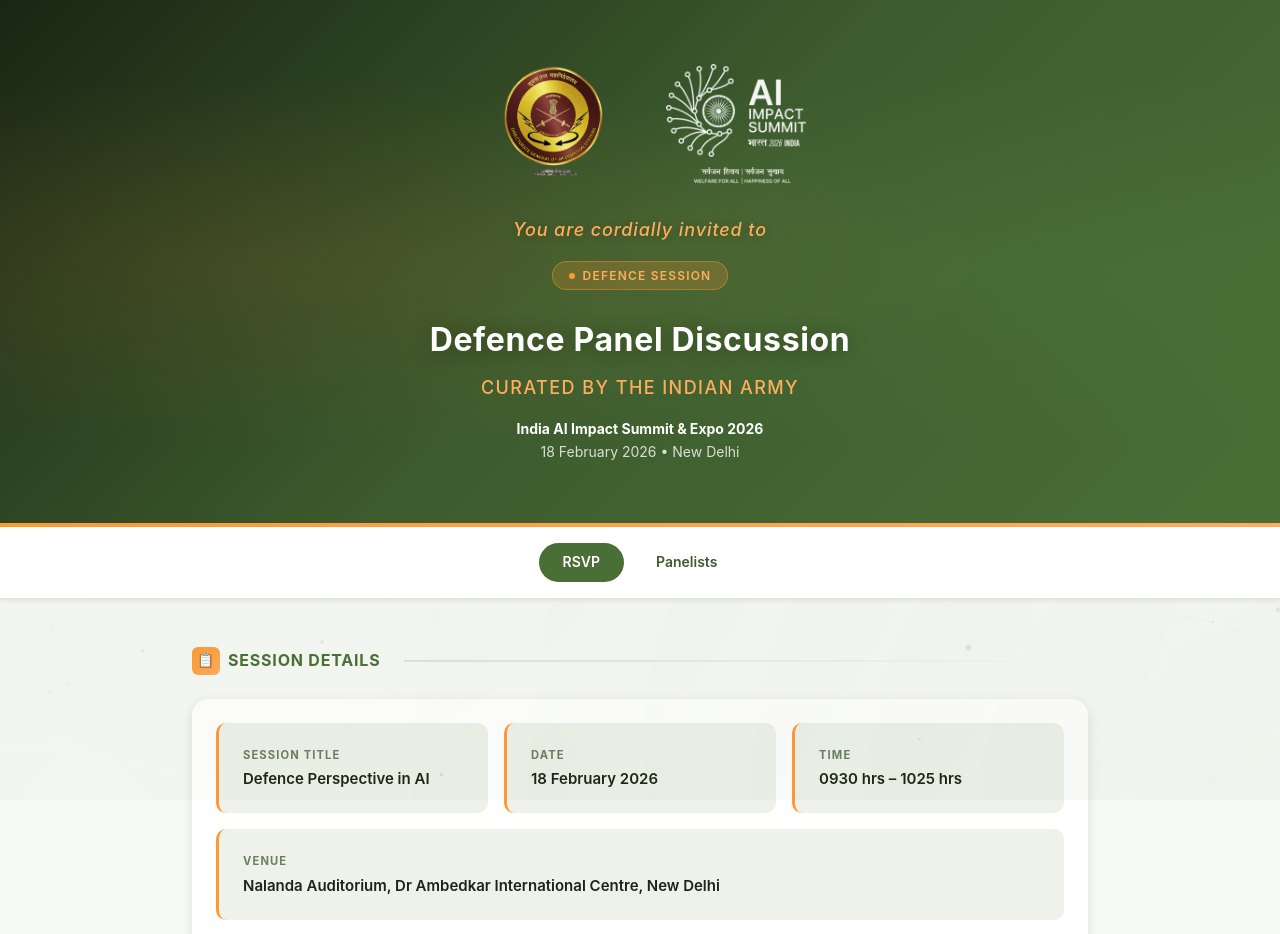
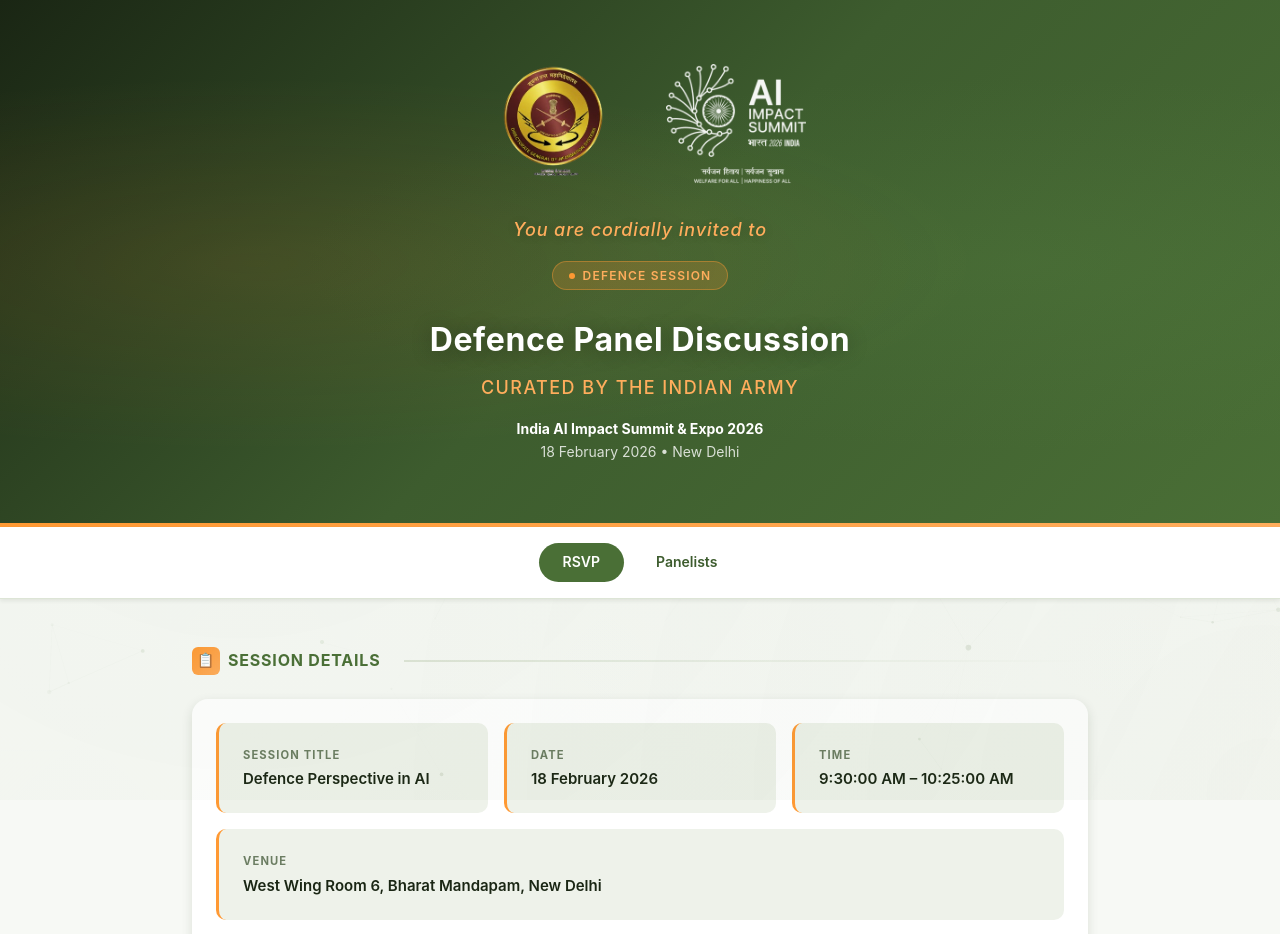
Before and after one commit to Eswar-git1/ai_summit_invite, a Next.js app: page / in a window 1280 px wide. Shown: the top 934 px of the page. Built offline with nearby package versions, Linux system fonts and the light colour scheme; no server answers.

Commit message:
Update venue and timing with revised details
- Changed timing format from military time to AM/PM: 9:30:00 AM to 10:25:00 AM
- Updated venue from Nalanda Auditorium to West Wing Room 6, Bharat Mandapam
- All changes effective for 18 February 2026 panel discussion

```diff
--- a/src/app/page.tsx
+++ b/src/app/page.tsx
@@ -228,12 +228,12 @@
                 </div>
                 <div className="session-item">
                   <span className="session-item__label">Time</span>
-                  <span className="session-item__value">0930 hrs – 1025 hrs</span>
+                  <span className="session-item__value">9:30:00 AM – 10:25:00 AM</span>
                 </div>
                 <div className="session-item session-item--full">
                   <span className="session-item__label">Venue</span>
                   <span className="session-item__value">
-                    Nalanda Auditorium, Dr Ambedkar International Centre, New Delhi
+                    West Wing Room 6, Bharat Mandapam, New Delhi
                   </span>
                 </div>
                 <div className="session-item session-item--full">
```
